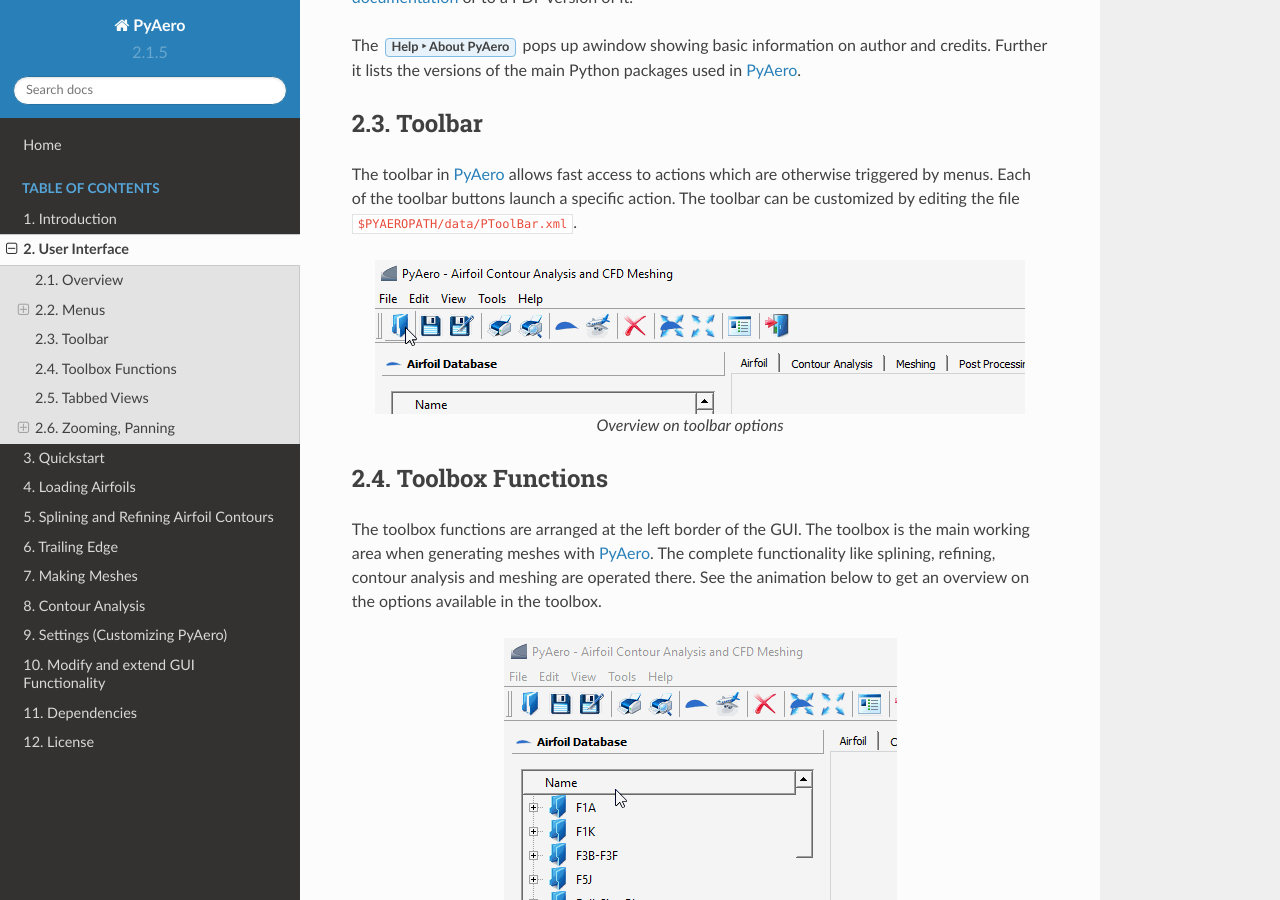
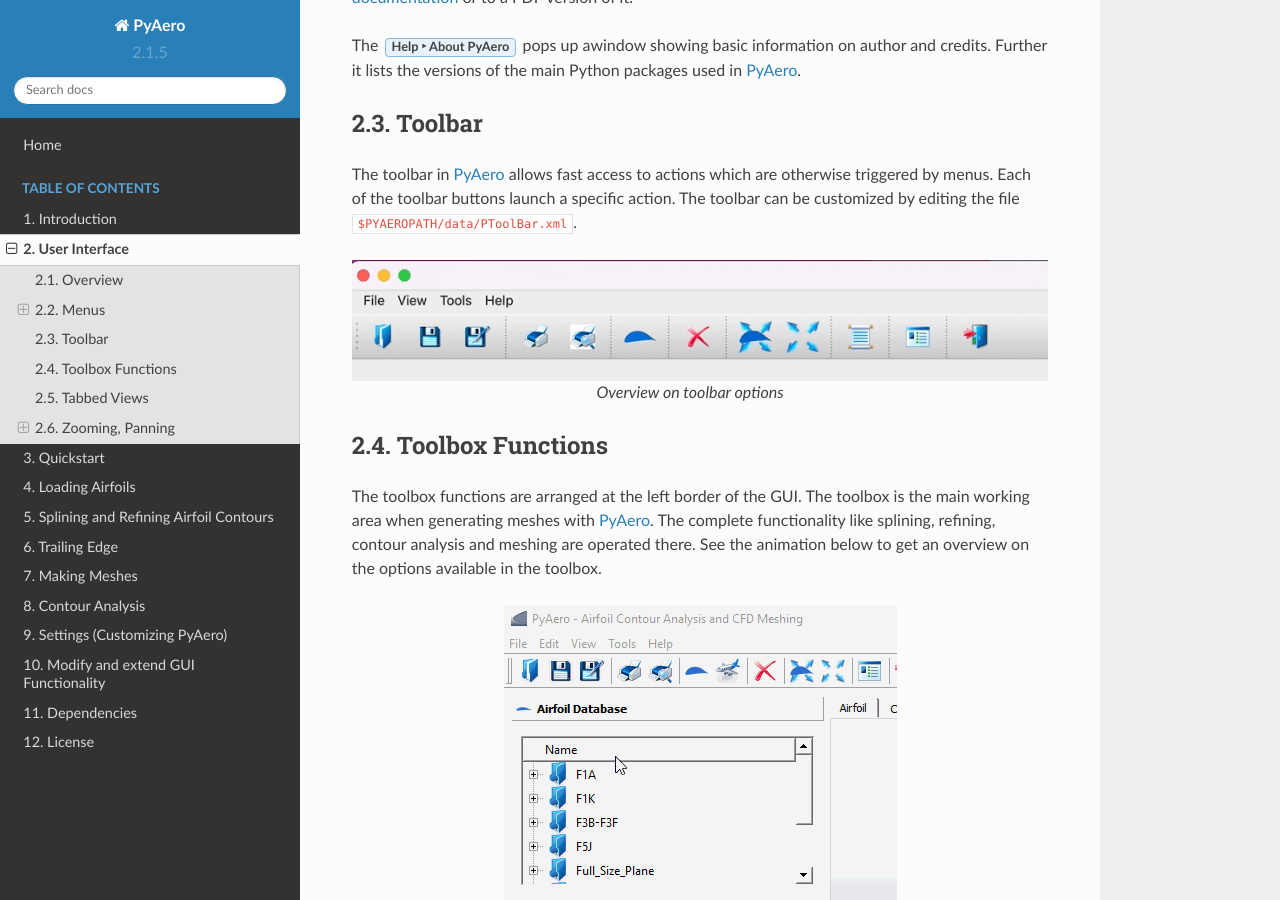
Before and after one commit to chiefenne/PyAero, a Sphinx documentation site: the page built from docs/ui_GUI.rst, in a window 1280 px wide and 900 px high, scrolled down 4779 px. Built offline with Sphinx 7.4.7 and the Read the Docs theme 2.0.0, drawn with Linux system fonts in a browser that asks for light colours.

Commit message:
update docs

```diff
--- a/docs/ui_GUI.rst
+++ b/docs/ui_GUI.rst
@@ -65,9 +65,9 @@
 
 The toolbar in `PyAero <index.html>`_  allows fast access to actions which are otherwise triggered by menus. Each of the toolbar buttons launch a specific action. The toolbar can be customized by editing the file :file:`$PYAEROPATH/data/PToolBar.xml`.
 
-.. figure::  images/toolbar_animated.gif
+.. figure::  images/toolbar_animated_NEW.gif
    :align:   center
-   :target:  _images/toolbar_animated.gif
+   :target:  _images/toolbar_animated_NEW.gif
    :name: toolbar_animated
 
    Overview on toolbar options
```
Also changed, not shown: docs/images/toolbar_animated_NEW.gif (added).
